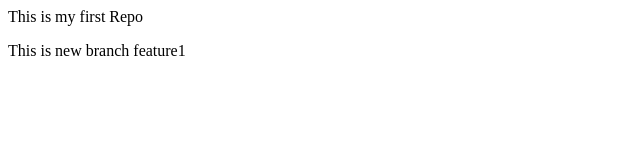
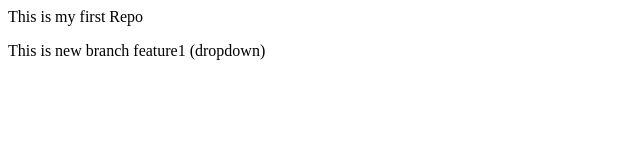
Before and after one commit to Arijitgithub04/LocalRepo, a plain HTML site: page index.html in a window 1280 px wide. Shown: the full height of the page, 0-640 px from the left. Drawn offline with Linux system fonts and the light colour scheme.

Commit message:
Add dropdown

```diff
--- a/index.html
+++ b/index.html
@@ -1,2 +1,2 @@
 <p> This is my first Repo </p>
-<p>This is new branch feature1</p>
+<p>This is new branch feature1 (dropdown)</p>
```
